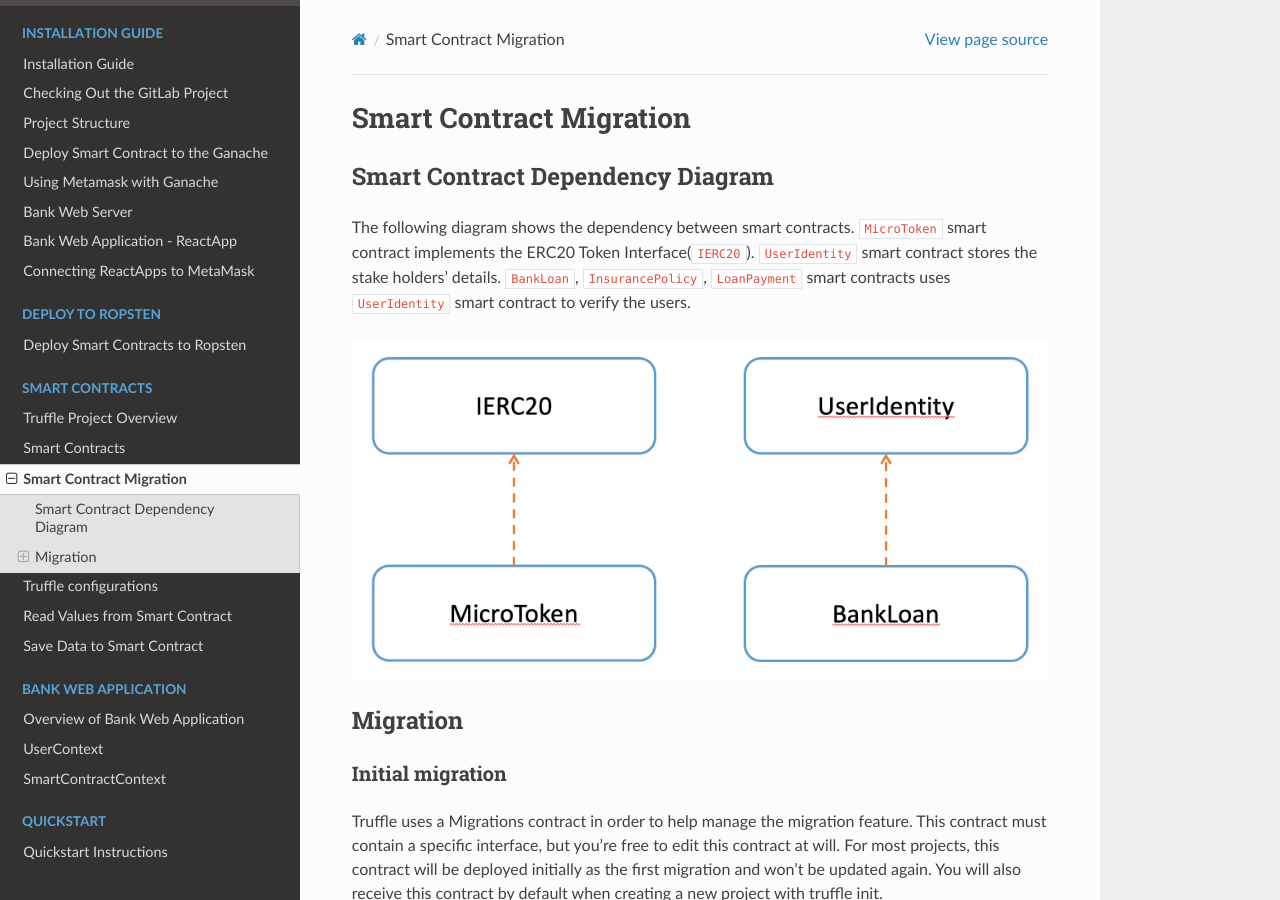
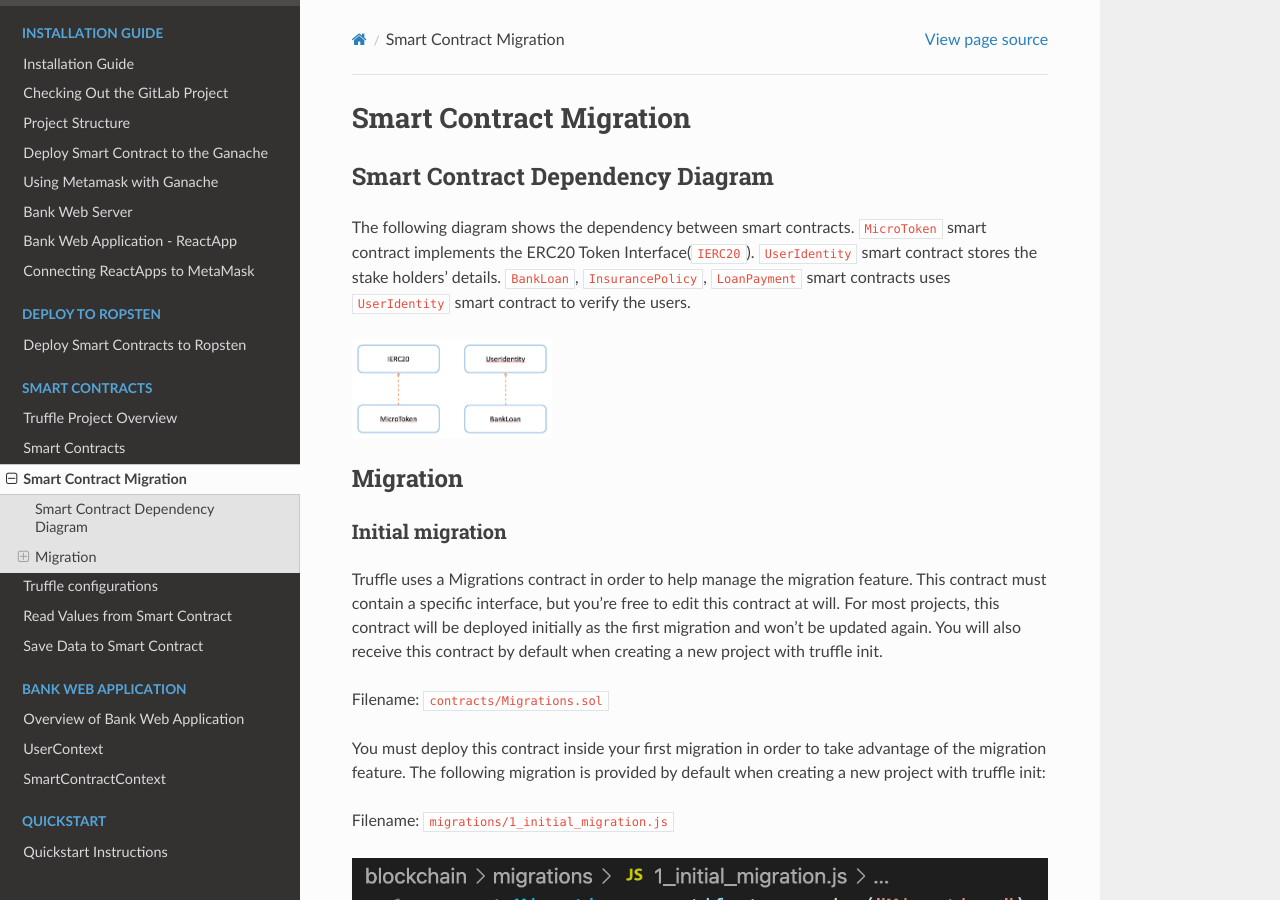
Before and after one commit to NivedithaKarthikeyan/LandregistryApp, a Sphinx documentation site: the page built from docs/source/blockchain/migration.rst, in a window 1280 px wide and 900 px high. Built offline with Sphinx 7.4.7 and the Read the Docs theme 2.0.0, drawn with Linux system fonts in a browser that asks for light colours.

Commit message:
Update docs/source/blockchain/migration.rst

```diff
--- a/docs/source/blockchain/migration.rst
+++ b/docs/source/blockchain/migration.rst
@@ -10,6 +10,7 @@ The following diagram shows the dependency between smart contracts.
 ``BankLoan``, ``InsurancePolicy``, ``LoanPayment`` smart contracts uses ``UserIdentity`` smart contract to verify the users.
 
 .. image:: ../images/smart_contract_dependency.png
+    :width: 200
 
 Migration
 ----------
```
